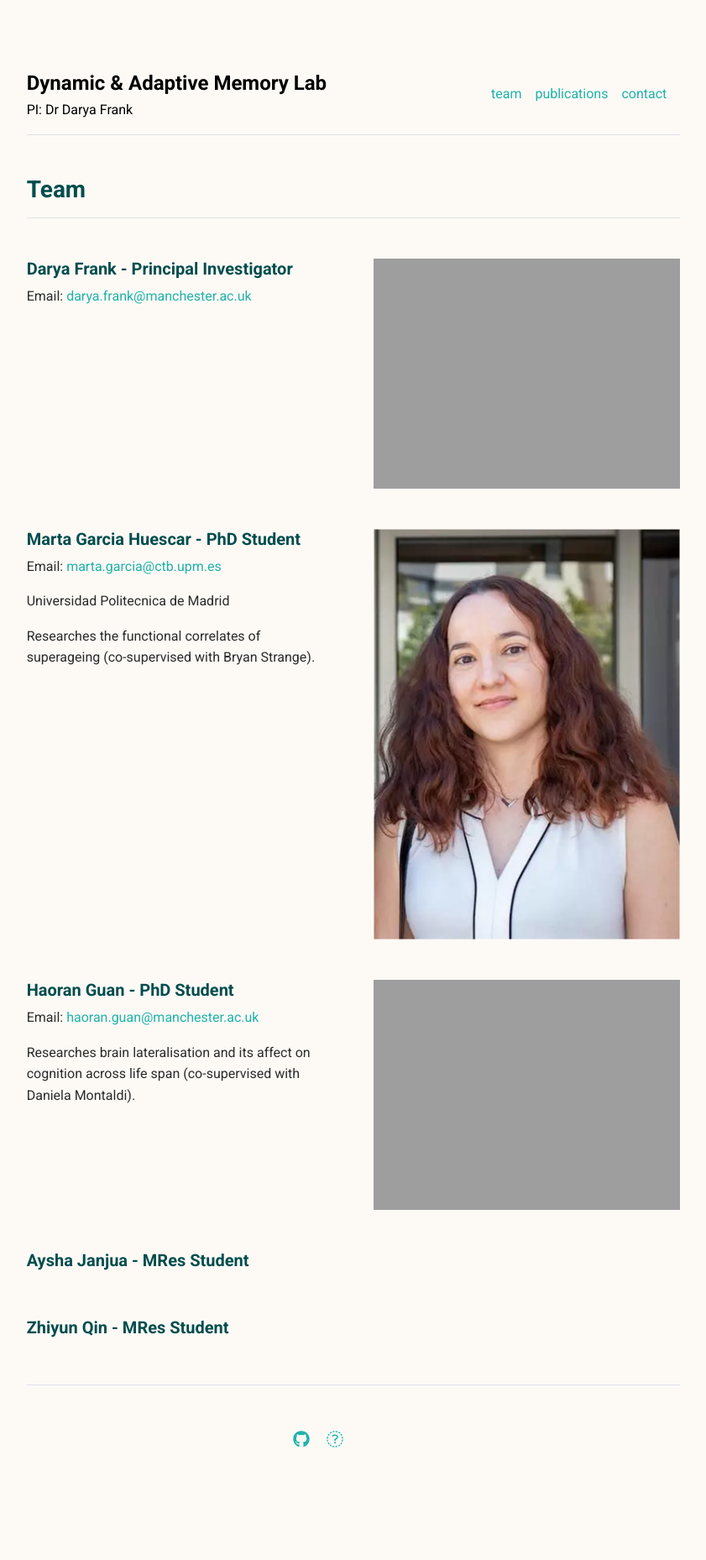
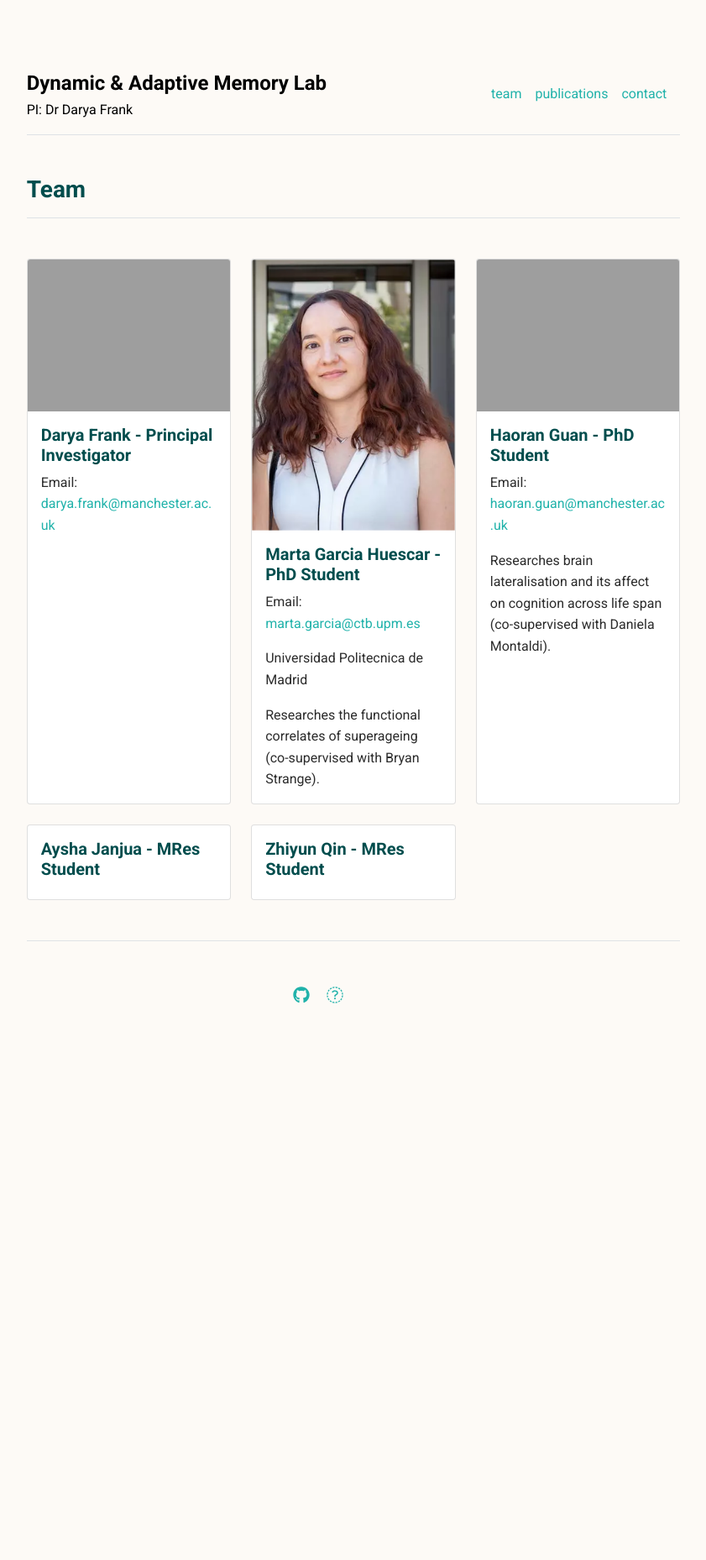
Before and after one commit to frank-dam-lab/frank-dam-lab.github.io, a Jekyll site: the page built from people.md, in a window 1280 px wide. Shown: the whole page at 84% size, without its empty margins (219-1060 px from the left). Built offline with Jekyll 4.4.1, drawn with Linux system fonts in a browser that asks for light colours; after the commit the page ends 1329 px from its top, so only the background shows below that.

Commit message:
Redesign team page with Bootstrap cards

```diff
--- a/_layouts/team.html
+++ b/_layouts/team.html
@@ -5,28 +5,28 @@ layout: default
 {{ content }}
 
 <h3 class="fw-bold border-bottom pb-3 mb-5">Team</h3>
+<div class="row row-cols-1 row-cols-md-3 g-4">
   {% for person in site.data.settings.people %}
-<div class="row g-5 mb-5">
-  <div class="col-md-6">
-    <h5>{{ person.name }} - {{ person.title }}</h5>
+  <div class="col">
+    <div class="card h-100">
+      {% if person.image %}
+      <img src="{{ site.github.url }}/{{ person.image }}" class="card-img-top" alt="{{ person.name }}">
+      {% endif %}
+      <div class="card-body">
+        <h5 class="card-title">{{ person.name }} - {{ person.title }}</h5>
         {% if person.email %}
-    <p>Email: <a href="mailto:{{ person.email }}">{{ person.email }}</a></p>
+        <p class="card-text">Email: <a href="mailto:{{ person.email }}">{{ person.email }}</a></p>
         {% endif %}
         {% if person.institution %}
-    <p>{{ person.institution }}</p>
+        <p class="card-text">{{ person.institution }}</p>
         {% endif %}
         {% if person.title == 'Post doc' or person.title == 'PhD Student' %}
           {% if person.text %}
-      <p>{{ person.text }}</p>
+          <p class="card-text">{{ person.text }}</p>
           {% endif %}
         {% endif %}
       </div>
-  {% unless person.title == 'MRes Student' %}
-  <div class="col-md-6">
-    {% if person.image %}
-    <img src="{{ site.github.url }}/{{ person.image }}" alt="{{ person.name }}" width="100%">
-    {% endif %}
     </div>
-  {% endunless %}
   </div>
   {% endfor %}
+</div>
```
Lines whose indentation alone changed are shown as unchanged.
